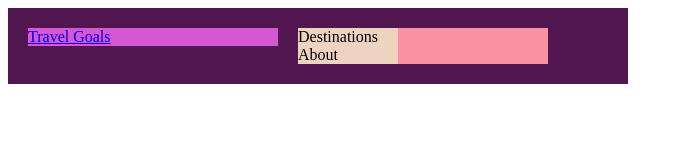
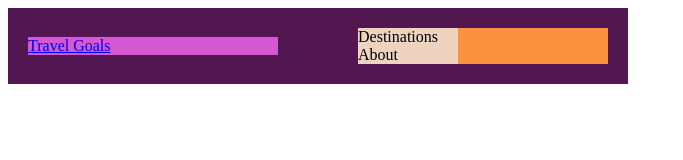
Before and after one commit to Scarves/100-day-of-code, a plain HTML site: page day15/travel-site/index.html in a window 1280 px wide. Shown: the whole page, without its empty margins (0-683 px from the left). Drawn offline with Linux system fonts and the light colour scheme.

Commit message:
mengatur item flex

```diff
--- a/day15/travel-site/shared.css
+++ b/day15/travel-site/shared.css
@@ -8,7 +8,8 @@
     padding: 10px;
     width: 600px;
     display: flex;
-
+    align-items: center;
+    justify-content: space-between;
 }
 
 p{
@@ -19,7 +20,7 @@ p{
 
 ul{
     list-style: none;
-    background-color: rgb(250, 146, 163);
+    background-color: rgb(250, 146, 63);
     width: 250px;
     margin: 10px;
     padding: 0;
```
